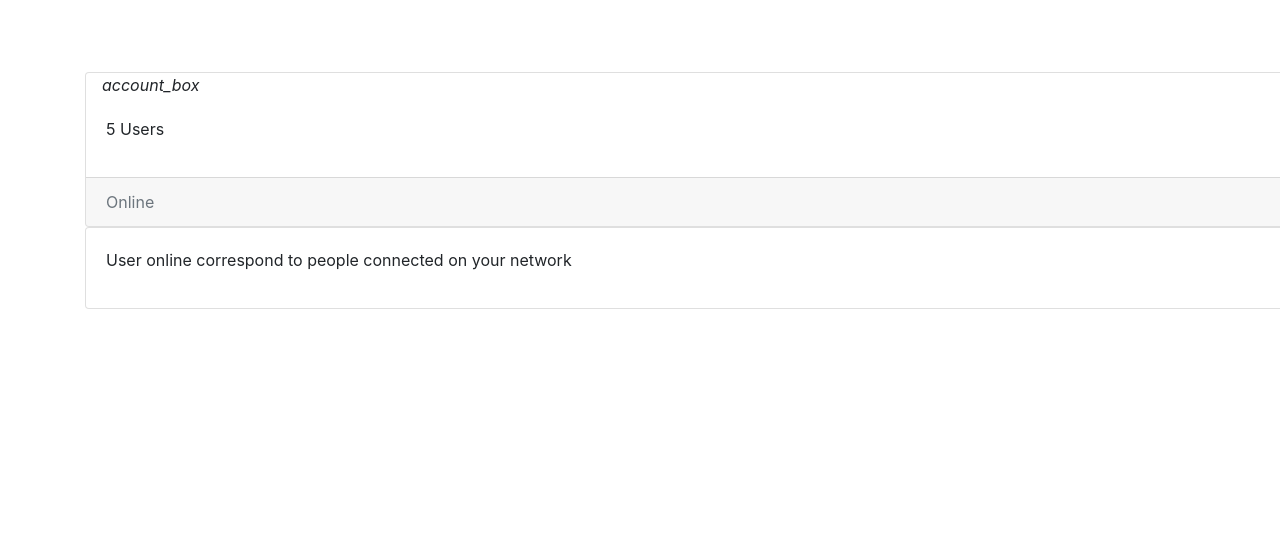
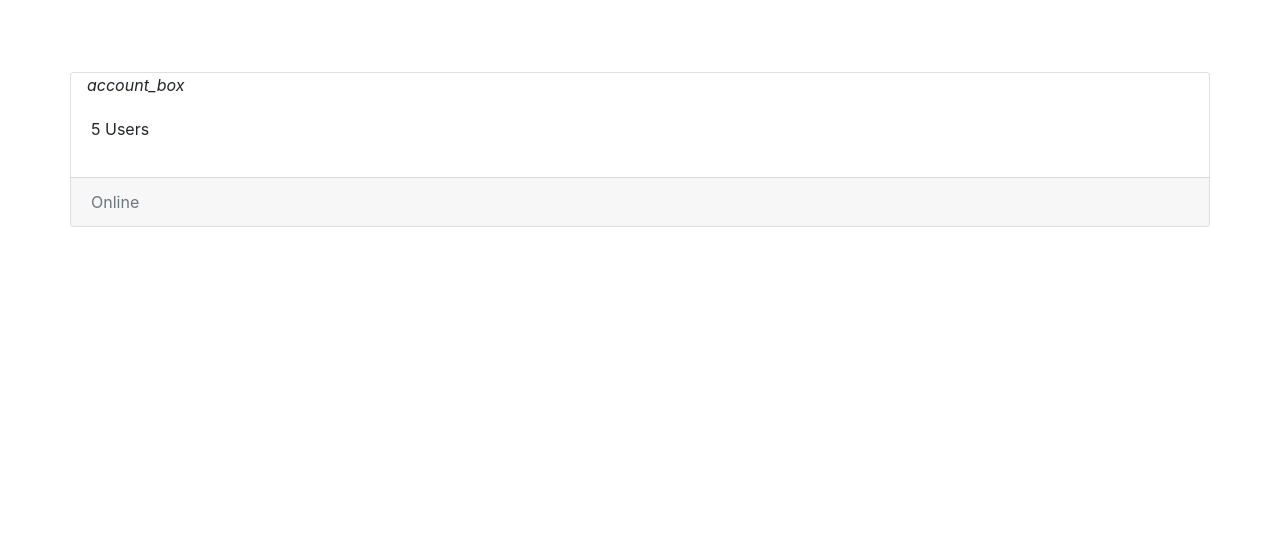
Before and after one commit to yariel1983/virtualbusinesscard, a PHP site: page /yariel_project/index.php in a window 1280 px wide; the page is wider, and only the part inside the window is pictured. Shown: the part 92-641 px from the top of that part. Run offline with PHP 8.4, Linux system fonts and the light colour scheme.

Commit message:
Index & myScript - Updated

```diff
--- a/yariel_project/assets/js/myscripts.js
+++ b/yariel_project/assets/js/myscripts.js
@@ -1,4 +1,14 @@
-$(".tile-front").click(function () {
-       $(".tile-front").hide();
-       $(".tile-back").show();
+$(document).ready(function () {
+//Aqui pon tu codigo
+
+    $(".tile-front").click(function () {
+        $(".tile-front").hide();
+        $(".tile-back").show();
     });
+
+    $(".tile-back").click(function () {
+        $(".tile-back").hide();
+        $(".tile-front").show();
+    });
+
+});
--- a/yariel_project/index.php
+++ b/yariel_project/index.php
@@ -3,46 +3,29 @@
 
 <div class="container mt-5">&nbsp;
     <!-- One tile Front-->
-
+    <div class="row">
         <div class="tile">
-
             <div class="card tile-front">
-
                 <div class="bg-tile">
-
                     <i class="material-icons m_emote ml-3">account_box</i>
-
                 </div>
-
                 <div class="card-body">
-
                     <p>5 Users</p>
-
                 </div>
-
                 <div class="card-footer text-muted m_desc">
-
                     Online
-
                 </div>
-
             </div>
 
             <!-- (Back Tile) -->
-        <div class="card tile-back">
-
+            <div class="card tile-back" style="display:none">
                 <div class="card-body">
-
                     <p>User online correspond to people connected on your network</p>
-
                 </div>
-
             </div>
-
         </div>
-
+    </div>
     <!-- End Of Tile-->
-
 </div>
 <!-- (Footer) -->
 <?php
```
Lines whose indentation alone changed are shown as unchanged.
